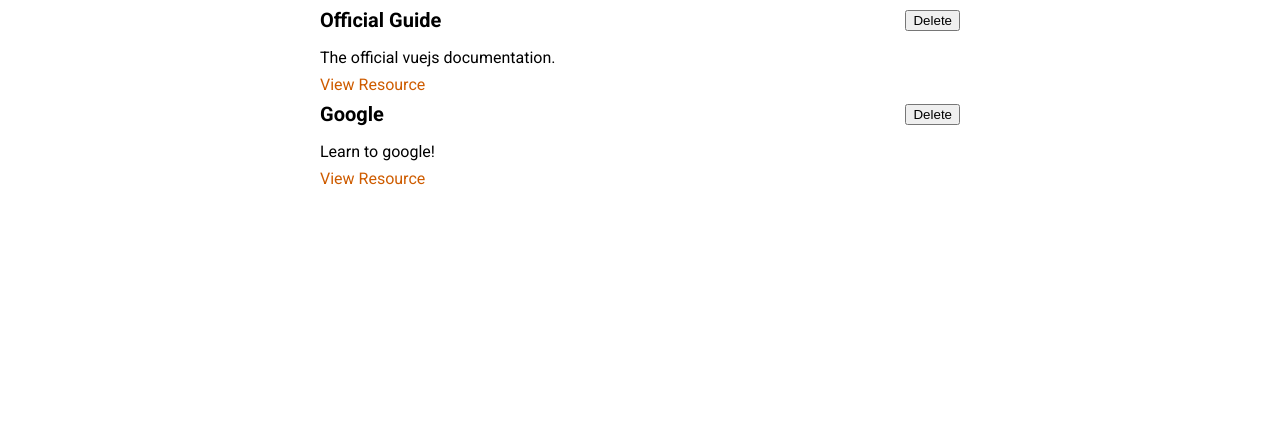
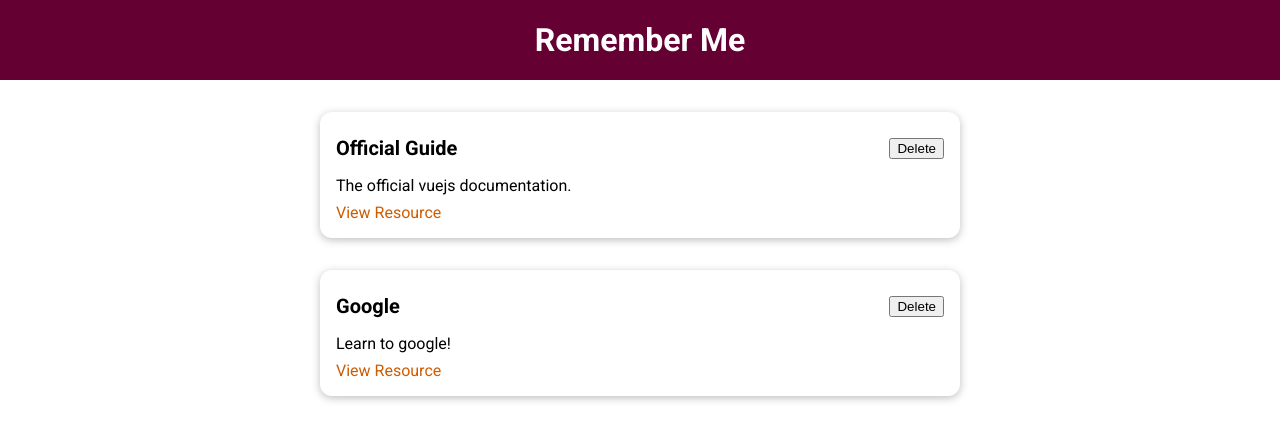
Before and after one commit to RahmatAT11/learning-resources-app, a Vue app: page / in a window 1280 px wide. Shown: the top 440 px of the page. Built offline with nearby package versions, Linux system fonts and the light colour scheme.

Commit message:
Add TheHeader and BaseCard components - Add styling to TheHeader and BaseCard components - BaseCard will be used as global component - TheHeader will be used for single use for layouting

```diff
--- a/src/App.vue
+++ b/src/App.vue
@@ -1,11 +1,14 @@
 <template>
+    <the-header title="Remember Me"></the-header>
     <stored-resources :resources="storedResources"></stored-resources>
 </template>
 
 <script>
+import TheHeader from './components/layouts/TheHeader.vue';
 import StoredResources from './components/learning-resources/StoredResources.vue';
 export default {
     components: {
+        TheHeader,
         StoredResources,
     },
     data() {
--- /dev/null
+++ b/src/components/UI/BaseCard.vue
@@ -0,0 +1,15 @@
+<template>
+    <div>
+        <slot></slot>
+    </div>
+</template>
+
+<style scoped>
+div {
+    border-radius: 12px;
+    box-shadow: 0 2px 8px rgba(0, 0, 0, 0.26);
+    padding: 1rem;
+    margin: 2rem auto;
+    max-width: 40rem;
+}
+</style>
--- /dev/null
+++ b/src/components/layouts/TheHeader.vue
@@ -0,0 +1,27 @@
+<template>
+    <header>
+        <h1>{{ title }}</h1>
+    </header>
+</template>
+
+<script>
+export default {
+    props: ["title"]
+}
+</script>
+
+<style scoped>
+header {
+    width: 100%;
+    height: 5rem;
+    background-color: #640032;
+    display: flex;
+    justify-content: center;
+    align-items: center;
+}
+
+header h1 {
+    color: white;
+    margin: 0;
+}
+</style>
--- a/src/components/learning-resources/LearningResource.vue
+++ b/src/components/learning-resources/LearningResource.vue
@@ -1,15 +1,15 @@
 <template>
     <li>
-        <div>
+        <base-card>
             <header>
                 <h3>{{ title }}</h3>
                 <button>Delete</button>
             </header>
-        </div>
-        <p>{{ description }}</p>
-        <nav>
-            <a :href="link">View Resource</a>
-        </nav>
+            <p>{{ description }}</p>
+            <nav>
+                <a :href="link">View Resource</a>
+            </nav>
+        </base-card>
     </li>
 </template>
 
```
Also changed, not shown: src/main.js (+8 -3 lines).
